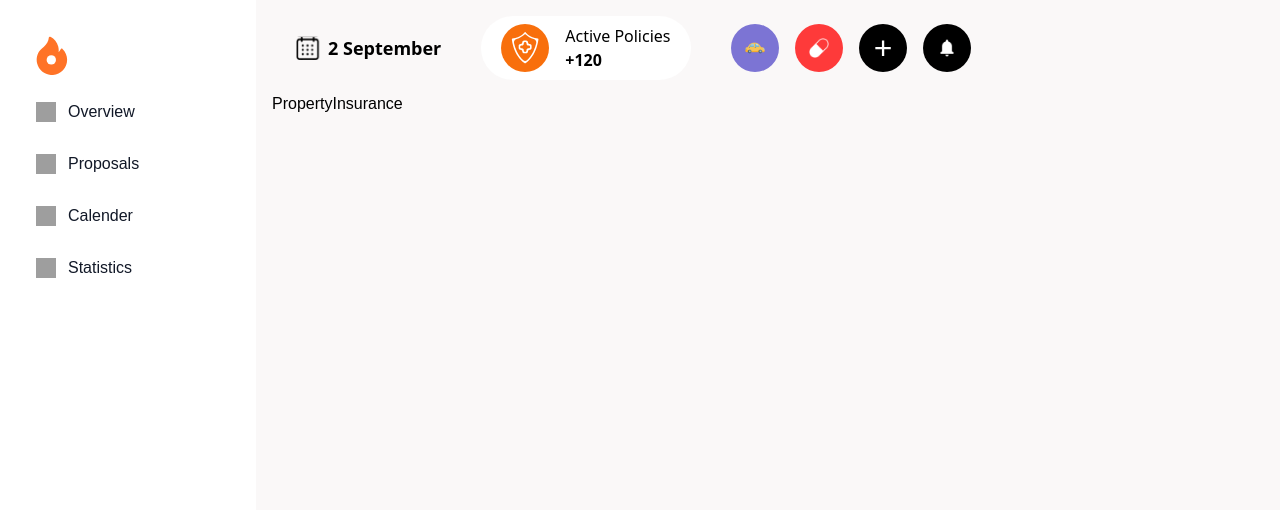
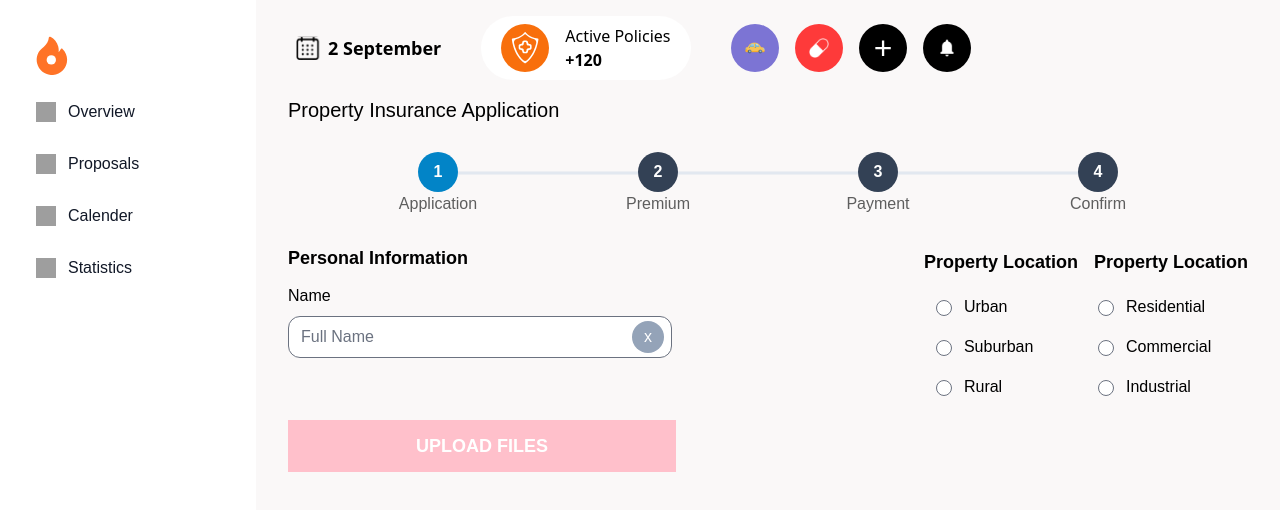
Before and after one commit to Timilehin-bello/insurefi-frontend, a Next.js app: page /property-insurance in a window 1280 px wide. Shown: the top 510 px of the page. Built offline with nearby package versions, Linux system fonts and the light colour scheme; grey boxes are pictures that could not be loaded; what @web3modal/ethers would draw is missing.

Commit message:
feat: create property insurance route

```diff
--- a/next.config.mjs
+++ b/next.config.mjs
@@ -3,7 +3,6 @@ const nextConfig = {
   env: {
     WALLET_CONNECT_PROJECT_ID: process.env.WALLET_CONNECT_PROJECT_ID,
   },
-  transpilePackages: ["@mui/x-charts"],
 };
 
 export default nextConfig;
--- a/src/app/auto-application/page.js
+++ b/src/app/auto-application/page.js
@@ -1,13 +1,14 @@
-
-import Input from "@/components/Input/Input"
-import Radio from "@/components/Radio/Radio"
-import Stepper from "@/components/Stepper/Stepper"
+import Input from "@/components/Input/Input";
+import Radio from "@/components/Radio/Radio";
+import Stepper from "@/components/Stepper/Stepper";
 
 const Home = () => {
   return (
     <div className="px-4">
       <div>
-                <h2 className="pt-3 leading-3 text-xl font-medium">Automobile Insurance Application</h2>
+        <h2 className="pt-3 leading-3 text-xl font-medium">
+          Automobile Insurance Application
+        </h2>
       </div>
       <div className="max-w-5xl my-5">
         <Stepper>
@@ -15,38 +16,20 @@ const Home = () => {
             <div className="flex justify-between w-full">
               <div className="w-96">
                 <div className="pt-3">
-                                    <h3 className="font-semibold text-lg">Personal Information</h3>
-                                    <Input
-                                        name="Name"
-                                        placeholder="Full NAme"
-                                        type="text"
-                                    />
+                  <h3 className="font-semibold text-lg">
+                    Personal Information
+                  </h3>
+                  <Input name="Name" placeholder="Full NAme" type="text" />
                   <div className="flex gap-4">
-                                        <Input
-                                            name="Age"
-                                            placeholder="0"
-                                            type="number"
-                                        />
-                                        <Input
-                                            name="Drivers ID"
-                                            placeholder="0"
-                                            type="number"
-                                        />
+                    <Input name="Age" placeholder="0" type="number" />
+                    <Input name="Drivers ID" placeholder="0" type="number" />
                   </div>
                 </div>
                 <div className="pt-4">
                   <h3 className="font-semibold text-lg">Driving History</h3>
                   <div className="flex gap-4">
-                                        <Input
-                                            name="Accidents"
-                                            placeholder="0"
-                                            type="number"
-                                        />
-                                        <Input
-                                            name="Violations"
-                                            placeholder="0"
-                                            type="number"
-                                        />
+                    <Input name="Accidents" placeholder="0" type="number" />
+                    <Input name="Violations" placeholder="0" type="number" />
                   </div>
                 </div>
               </div>
@@ -54,51 +37,27 @@ const Home = () => {
                 <div>
                   <h3 className="font-semibold text-lg">Vehicle Category</h3>
                   <div className="flex justify-between">
-                                        <Radio
-                                            options={['Commercial', 'Economy', "Mid-Range"]}
-                                        />
-                                        <Radio
-                                            options={['Luxery', "Sports", "SUV"]}
-                                        />
+                    <Radio options={["Commercial", "Economy", "Mid-Range"]} />
+                    <Radio options={["Luxery", "Sports", "SUV"]} />
                   </div>
                   <div className="flex gap-6 pl-4">
-                                        <Input
-                                            name="Car Age"
-                                            placeholder="0"
-                                            type="number"
-                                        />
-                                        <Input
-                                            name="Millage"
-                                            placeholder="0"
-                                            type="number"
-                                        />
+                    <Input name="Car Age" placeholder="0" type="number" />
+                    <Input name="Millage" placeholder="0" type="number" />
                   </div>
                   <div className="flex  gap-6 pl-4">
-                                        <Input
-                                            name="Plate No."
-                                            placeholder="0"
-                                            type="number"
-                                        />
-                                        <Input
-                                            name="Value($)"
-                                            placeholder="0"
-                                            type="number"
-                                        />
+                    <Input name="Plate No." placeholder="0" type="number" />
+                    <Input name="Value($)" placeholder="0" type="number" />
                   </div>
                 </div>
-                                <div>
-
+                <div></div>
               </div>
             </div>
-                        </div>
-                        <div>
-
-                        </div>
+            <div></div>
           </div>
         </Stepper>
       </div>
     </div>
-    )
-}
+  );
+};
 
-export default Home
+export default Home;
--- a/src/app/layout.js
+++ b/src/app/layout.js
@@ -7,11 +7,9 @@ import { Web3Modal } from "@/utils/connection";
 import NavBar from "@/components/NavBar/NavBar";
 
 export const metadata = {
-  title: "Insuredex",
+  title: "InsureFi",
   description: "Generated by create next app",
 };
-
-
 
 export default function RootLayout({ children }) {
   return (
--- a/src/app/page.js
+++ b/src/app/page.js
@@ -12,7 +12,6 @@ export default function Home() {
   const [isActive, setIsActive] = useState("policy");
   return (
     <div>
-
       <div className="p-4  border-gray-200  rounded-lg ">
         <div className="mb-4">
           <span className=" text-[20.24px] font-medium text-black">
@@ -31,16 +30,17 @@ export default function Home() {
               bgColor="bg-black"
             />
           </Link>
-
-          <InsuranceCard
-            src="/icons/health.svg"
-            alt="health"
-            insuranceType={"Health"}
-            numberOfInsured={`4689 Cars`}
-            totalAmount={`$145,789`}
-            bgColor="bg-white"
-            textColor="text-black"
-          />
+          <Link href={"/property-insurance"}>
+            <InsuranceCard
+              src="/icons/property.svg"
+              alt="property"
+              insuranceType={"Property"}
+              numberOfInsured={`380 Properties`}
+              totalAmount={`$109,789`}
+              bgColor="bg-white"
+              textColor="text-black"
+            />
+          </Link>
 
           <div
             className={` p-6 bg-white flex flex-col items-center w-72 rounded-[16.87px] shadow space-y-10`}
--- a/src/app/property-insurance/page.jsx
+++ b/src/app/property-insurance/page.jsx
@@ -1,7 +1,64 @@
-import React from "react";
+import Input from "@/components/Input/Input";
+import Radio from "@/components/Radio/Radio";
+import Stepper from "@/components/Stepper/Stepper";
 
 const PropertyInsurance = () => {
-  return <div>PropertyInsurance</div>;
+  return (
+    <div className="px-4">
+      <div>
+        <h2 className="pt-3 leading-3 text-xl font-medium">
+          Property Insurance Application
+        </h2>
+      </div>
+      <div className="max-w-5xl my-5">
+        <Stepper>
+          <div className="w-full">
+            <div className="flex justify-between w-full">
+              <div className="w-96">
+                <div className="pt-3">
+                  <h3 className="font-semibold text-lg">
+                    Personal Information
+                  </h3>
+                  <Input name="Name" placeholder="Full Name" type="text" />
+                </div>
+                {/* <div className="pt-4">
+                  <h3 className="font-semibold text-lg">Driving History</h3>
+                  <div className="flex gap-4">
+                    <Input name="Accidents" placeholder="0" type="number" />
+                    <Input name="Violations" placeholder="0" type="number" />
+                  </div>
+                </div> */}
+              </div>
+              <div className="pt-4">
+                <div>
+                  <div className="flex gap-4">
+                    <h3 className="font-semibold text-lg">Property Location</h3>
+                    <h3 className="font-semibold text-lg">Property Location</h3>
+                  </div>
+                  <div className="flex justify-between">
+                    <Radio options={["Urban", "Suburban", "Rural"]} />
+                    <Radio
+                      options={["Residential", "Commercial", "Industrial"]}
+                    />
+                  </div>
+                  {/* <div className="flex gap-6 pl-4">
+                    <Input name="Car Age" placeholder="0" type="number" />
+                    <Input name="Millage" placeholder="0" type="number" />
+                  </div>
+                  <div className="flex  gap-6 pl-4">
+                    <Input name="Plate No." placeholder="0" type="number" />
+                    <Input name="Value($)" placeholder="0" type="number" />
+                  </div> */}
+                </div>
+                <div></div>
+              </div>
+            </div>
+            <div></div>
+          </div>
+        </Stepper>
+      </div>
+    </div>
+  );
 };
 
 export default PropertyInsurance;
```
Also changed, not shown: src/components/NavBar/NavBar.jsx (+5 -6 lines), public/icons/property.svg (added). Lines whose indentation alone changed are shown as unchanged.
